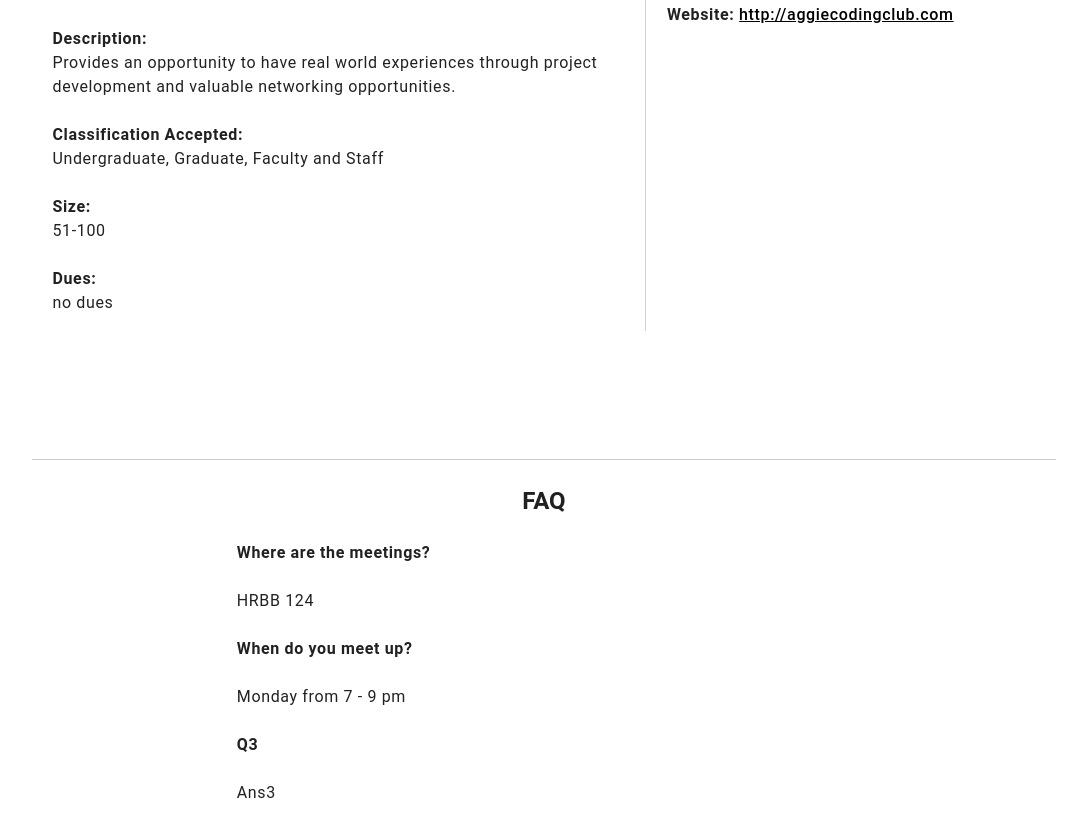
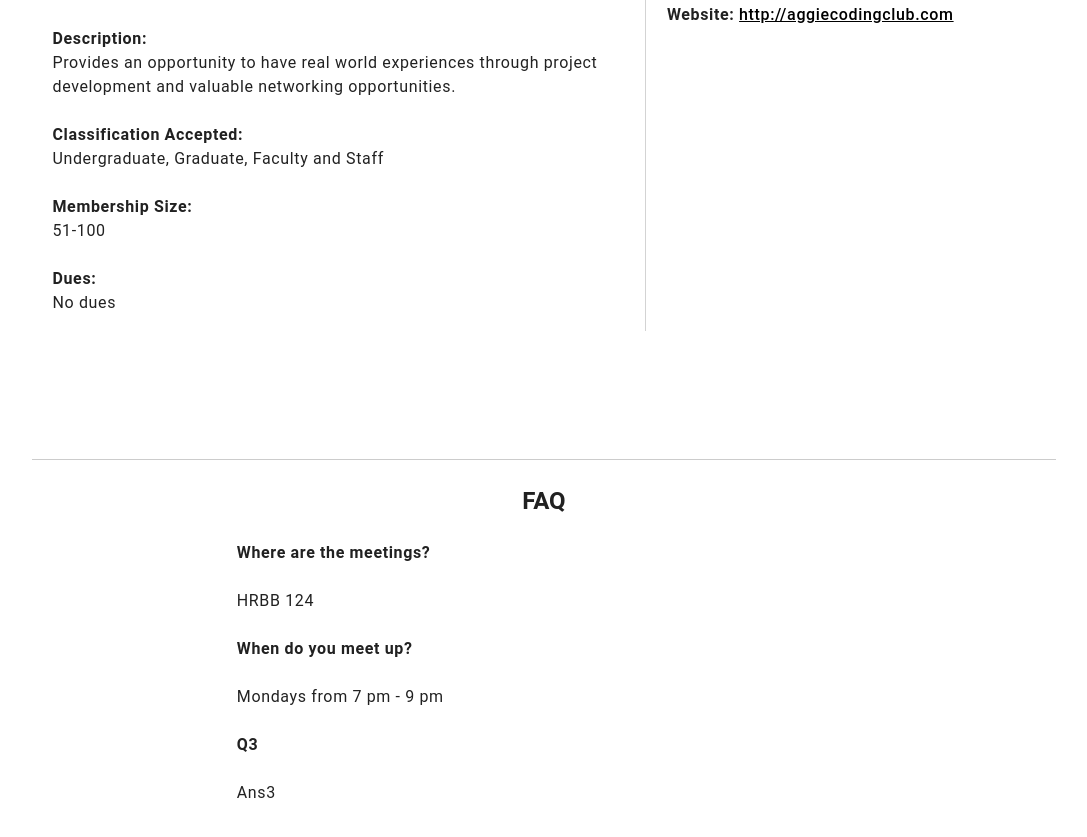
Before and after one commit to jo-zho/HowdyHackers2019, a Flask app: page /organizations/AGGIE-CODING-CLUB in a window 1280 px wide. Shown: the part 321-1158 px from the top of the page, without its empty margins (96-1183 px from the left). Run offline with Flask 2, Linux system fonts and the light colour scheme.

Commit message:
final edits

```diff
--- a/app.py
+++ b/app.py
@@ -81,10 +81,11 @@ def org_search():
         org_endpoint = search(search_words)
         if len(org_endpoint) != 0:
             org_list = [org_date[i]["name"] for i in org_endpoint]
-            return render_template("search.html", org_list = org_list, org_endpoint = org_endpoint)
+            org_descript = [org_date[i]["description"] for i in org_endpoint]
+            return render_template("search.html", org_list = org_list, org_endpoint = org_endpoint, org_descript = org_descript)
         else:
             return render_template("search.html")
-    return render_template("search.html", org_list = [""], org_endpoint = [""])
+    return render_template("search.html", get_request = True)
 
 @app.route("/organizations/<org_name>", methods=["GET"])
 def org_info(org_name):
--- a/organizations.json
+++ b/organizations.json
@@ -41,11 +41,11 @@
         "contact": "aggiecodingclub@gmail.com",
         "level": ["UG", "G", "F/S"],
         "tags": ["COMPUTER SCIENCE","CS", "CODING", "NETWORKING"],
-        "dues": "no dues",
+        "dues": "No dues",
         "size": "51-100",
         "website": "http://aggiecodingclub.com",
         "description": "Provides an opportunity to have real world experiences through project development and valuable networking opportunities.",
-        "FAQ": {"Where are the meetings?": "HRBB 124", "When do you meet up?": "Monday from 7 - 9 pm", "Q3":"Ans3"}
+        "FAQ": {"Where are the meetings?": "HRBB 124", "When do you meet up?": "Mondays from 7 pm - 9 pm", "Q3":"Ans3"}
         },
     "TEXAS-A&M-COMPUTING-SOCIETY":{
         "name": "Texas A&M Computing Society",
@@ -53,7 +53,7 @@
         "contact": "tamuztapresident@gmail.com",
         "level": ["UG", "G", "F/S"],
         "tags": ["CODING", "NETWORKING", "COMPUTER SCIENCE", "CS"],
-        "dues": "20/Year or 10/Semester",
+        "dues": "$20 / Year or $10 / Semester",
         "size": "31-50",
         "website": "http://tacs.tamu.edu",
         "description": "The purpose of the Texas A&M Computing Society is twofold. First, we strive to encourage students to explore more fully all aspects of computing technology. Towards this end, TACS hosts guest speakers from both industry and academia. Second, TACS provides an opportunity for personal growth through workshops and social interaction.",
@@ -63,9 +63,9 @@
         "name": "Texas A&M Data Analytics Club",
         "abbrev": "TDAC",
         "contact": "tdac.prez@gmail.com",
-        "level": ["UG", "G", "F/"],
+        "level": ["UG", "G", "F/S"],
         "tags": ["CODING", "NETWORKING", "COMPUTER SCIENCE", "CS", "DATA SCIENCE"],
-        "dues": "$40 per year",
+        "dues": "$40 / year",
         "size": "100-300",
         "website": "https://tamuanalyticsclub.wixsite.com/tdac2019",
         "description": "The Texas A&M Data Analytics Club (TDAC) is a student organization that provides an analytics-inspired environment where Aggies can elevate their college experience and enhance their leadership skills through bi-weekly technical workshops and corporate events. We have grown substantially the last few years, with over 150 students from various degrees and majors. Our vision is to become the university's premier hub for networking and recruiting in data analytics, which can be seen in our sponsorship with Texas A&M's first annual Datathon to be hosted on October 2019.",
--- a/static/styles/general.css
+++ b/static/styles/general.css
@@ -36,6 +36,7 @@ a {
 
 .org-list{
     text-decoration: none;
+    font-weight: bold;
 }
 
 .org-list:hover{
--- a/templates/about.html
+++ b/templates/about.html
@@ -8,7 +8,7 @@
 <div class= "content">
     <center><h2> ABOUT </h2></center>
     <h6> SEE ORGS WITH C-ORG! </h4>
-    <h6> Your one-stop destination for all #Aggie Organizations! </h5>
+    <h6> Howdy y'all! This is your one-stop destination for all #Aggie Organizations! </h5>
     <h6> C-ORG is a search tool that helps students at Texas A&M University connect with the various student organizations that are active across campus. There are options to look up orgs, both by their names as well as their categorical tags. The website provides options to get in contact with the organizations that you're interested in and also see the membership requirements, amongst other details. </h6>
 
 </div>
--- a/templates/layout.html
+++ b/templates/layout.html
@@ -45,7 +45,7 @@
       <a class="mdl-navigation__link" href="/search">Search</a>
     </nav>
   </div>
-  <main class="mdl-layou    t__content">
+  <main class="mdl-layout__content">
     <div class="page-content"> {% block body %}{% endblock %} </div>
   </main>
 </div>
--- a/templates/organization.html
+++ b/templates/organization.html
@@ -17,7 +17,7 @@
         {% if abbreviation %} <h6><div class="format">Abbreviation: </div> {{abbreviation}} </h6>{% endif %}
         <h6><div class="format">Description:</div> {{description}}</h6>
         <h6><div class="format">Classification Accepted:</div> {{level}} </h6>
-        <h6><div class="format">Size:</div> {{size}} </h6>
+        <h6><div class="format">Membership Size:</div> {{size}} </h6>
         <h6><div class="format">Dues:</div> {{dues}} </h6>
     </section>
     <aside class="org-aside">
--- a/templates/search.html
+++ b/templates/search.html
@@ -15,8 +15,13 @@
 <div style="padding: 0% 20%">
 {% if org_list %}
 {% for i in range(org_list | length) %}
+<div style="box-shadow: 5px 10px 15px lightgray; padding: 2%; margin-bottom: 5px;">
 <h6><a href="/organizations/{{org_endpoint[i]}}" class="org-list">{{org_list[i]}}</a></h6>
+<h6>{{org_descript[i]}}</h6>
+</div>
 {% endfor %}
+{% elif get_request %}
+
 {% else %}
 <h6> No Results Found</h6>
 {% endif %}
```
